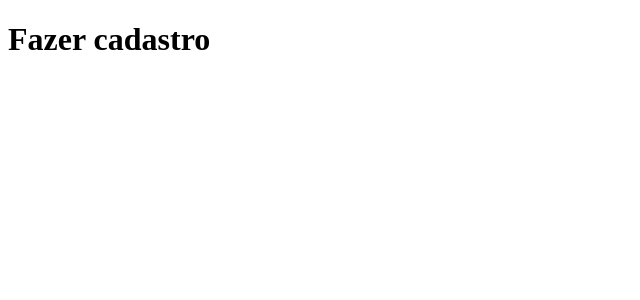
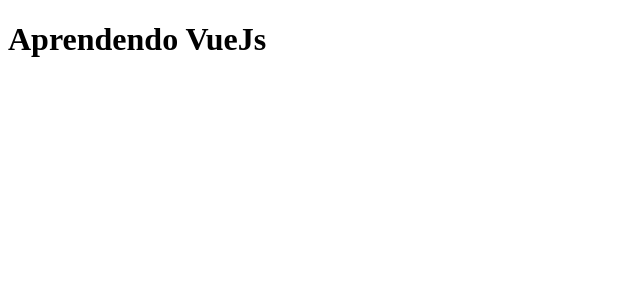
Before and after one commit to PedroMakengo/avancando-com-e-rotas, a Vue app: page / in a window 1280 px wide. Shown: the top 300 px of the page, without its empty margins (0-640 px from the left). Built offline with nearby package versions, Linux system fonts and the light colour scheme.

Commit message:
Adicionando os pacotes

```diff
--- a/package.json
+++ b/package.json
@@ -1,5 +1,5 @@
 {
-  "name": "app-formm",
+  "name": "avancando-com-rotas",
   "version": "0.1.0",
   "private": true,
   "scripts": {
@@ -8,6 +8,7 @@
     "lint": "vue-cli-service lint"
   },
   "dependencies": {
+    "axios": "^1.1.3",
     "core-js": "^3.8.3",
     "vue": "^3.2.13"
   },
--- a/src/App.vue
+++ b/src/App.vue
@@ -1,6 +1,6 @@
 <template>
   <div class="app">
-    <h1>Fazer cadastro</h1>
+    <h1>Aprendendo VueJs</h1>
   </div>
 </template>
 
```
Also changed, not shown: 2 other files (tests, documents, lock files or other folders).
